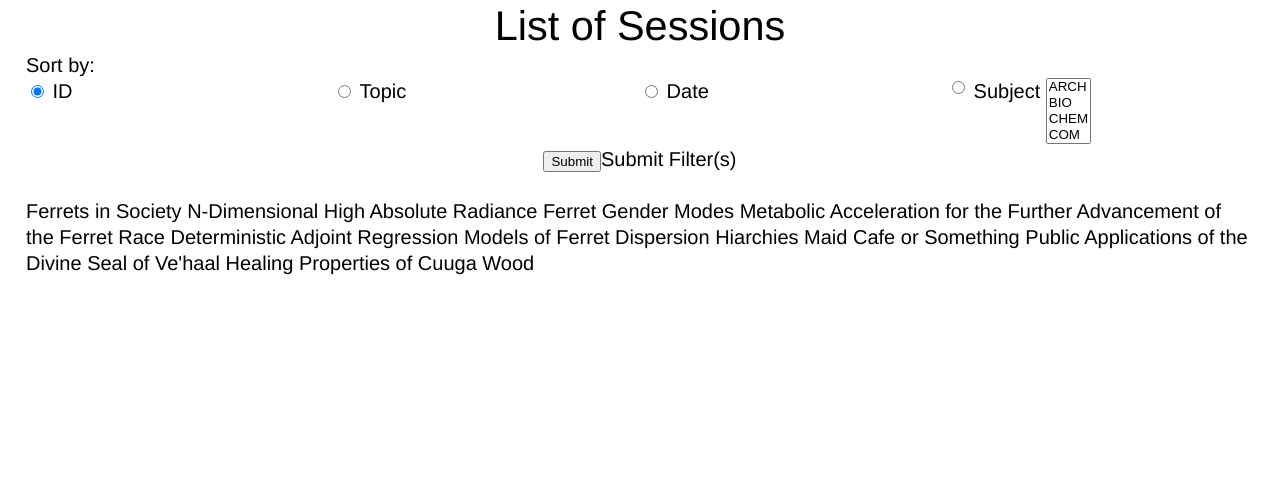
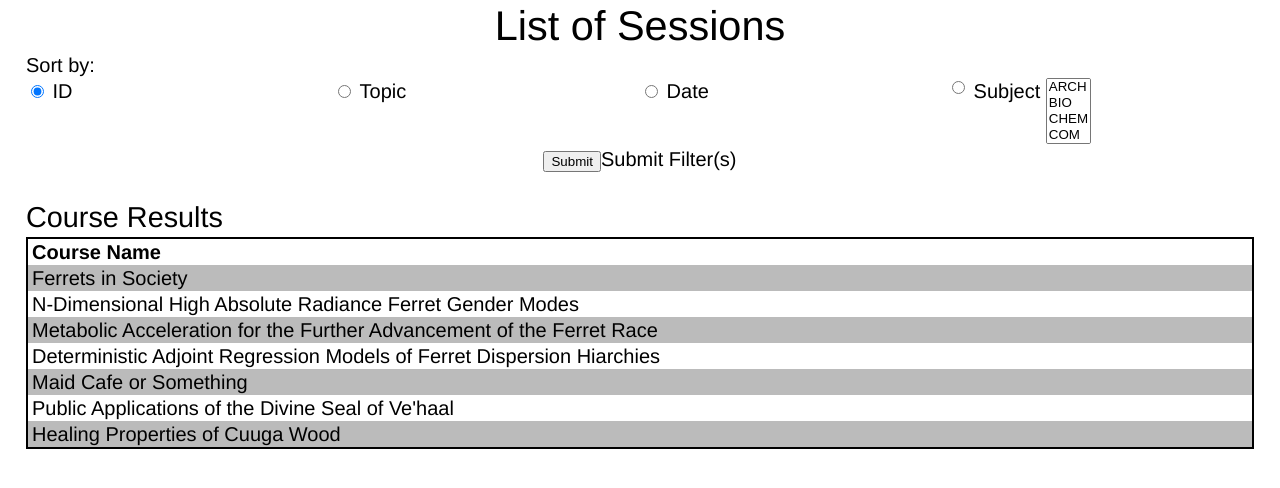
Before and after one commit to fmeef/487proj, a Django app: template iitthing/loginpage/templates/sessions.html in a window 1280 px wide. Shown: the part 52-540 px from the top of the page. Run offline with Django 3.2, Linux system fonts and the light colour scheme; the template is opened without the code that fills it: values that come from a table or form of the project are taken from there, others are empty; data comes from the database, SQL or seed files in the repository.

Commit message:
looks pretty

```diff
--- a/iitthing/loginpage/templates/sessions.html
+++ b/iitthing/loginpage/templates/sessions.html
@@ -64,10 +64,25 @@
   </aside>
   <!-- TODO: Display table of all study posts -->
   <main id="table">
+	<h2>Course Results</h2>
+	<table>
+	<thead>
+		<tr>
+			<th>Course Name</th>
+		</tr>
+	</thead>
+	<tbody>
+  {% for course in course_list %}
+  	<tr>
+		<td>
+ 		{{ course.coursename }}
+		</td>
+	</tr>
 
-  {% for course in course_list %}
- 	{{ course.coursename }}
 {% endfor %}
+
+	</tbody>
+	</table>
   </main>
 </body>
 
```
